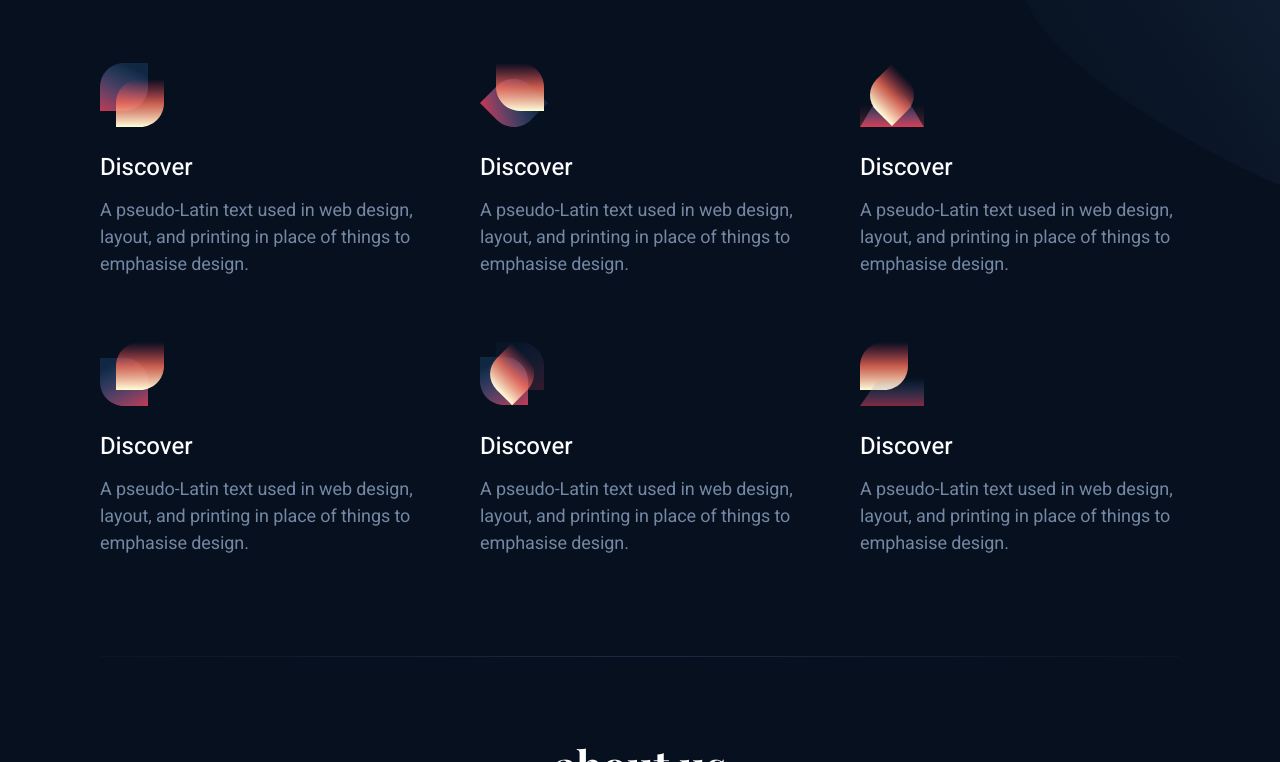
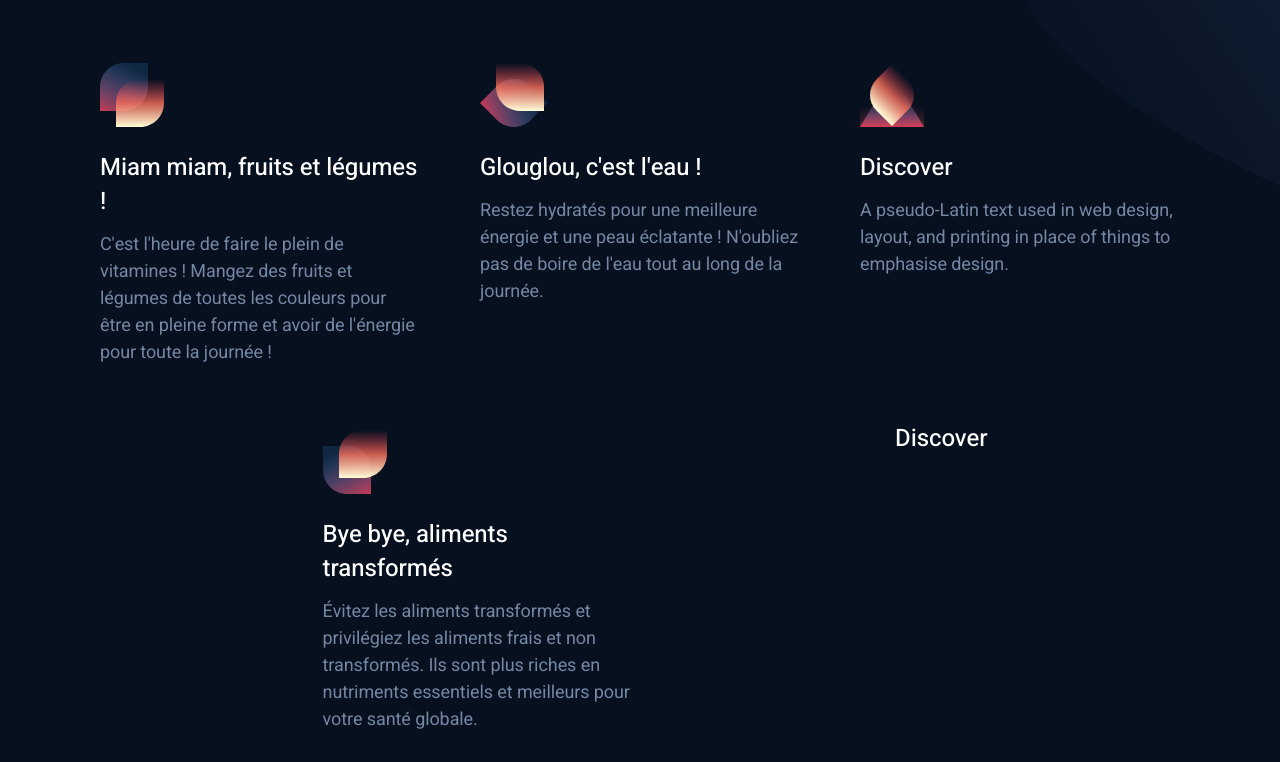
Before and after one commit to letihab/letihab.github.io, a plain HTML site: page index.html in a window 1280 px wide. Shown: the part 745-1507 px from the top of the page. Drawn offline with nearby package versions, Linux system fonts and the light colour scheme.

Commit message:
update template

```diff
--- a/index.html
+++ b/index.html
@@ -132,7 +132,7 @@
             <section class="features section">
                 <div class="container">
 					<div class="features-inner section-inner has-bottom-divider">
-						<h2 class="section-title mt-0">Bold features</h2>
+						<h2 class="section-title mt-0">conseils reéquilibrage alimentaire</h2>
                         <div class="features-wrap">
                             <div class="feature is-revealing">
                                 <div class="feature-inner">
@@ -155,8 +155,8 @@
 										    </g>
 										</svg>
                                     </div>
-                                    <h3 class="feature-title mt-24">Discover</h3>
-                                    <p class="text-sm mb-0">A pseudo-Latin text used in web design, layout, and printing in place of things to emphasise design.</p>
+                                    <h3 class="feature-title mt-24">Miam miam, fruits et légumes !</h3>
+                                    <p class="text-sm mb-0">C'est l'heure de faire le plein de vitamines ! Mangez des fruits et légumes de toutes les couleurs pour être en pleine forme et avoir de l'énergie pour toute la journée !</p>
                                 </div>
                             </div>
 							<div class="feature is-revealing">
@@ -180,8 +180,8 @@
 										    </g>
 										</svg>
                                     </div>
-                                    <h3 class="feature-title mt-24">Discover</h3>
-                                    <p class="text-sm mb-0">A pseudo-Latin text used in web design, layout, and printing in place of things to emphasise design.</p>
+                                    <h3 class="feature-title mt-24">Glouglou, c'est l'eau !</h3>
+                                    <p class="text-sm mb-0">Restez hydratés pour une meilleure énergie et une peau éclatante ! N'oubliez pas de boire de l'eau tout au long de la journée.</p>
                                 </div>
                             </div>
                             <div class="feature is-revealing">
@@ -235,32 +235,11 @@
 										    </g>
 										</svg>
                                     </div>
-                                    <h3 class="feature-title mt-24">Discover</h3>
-                                    <p class="text-sm mb-0">A pseudo-Latin text used in web design, layout, and printing in place of things to emphasise design.</p>
+                                    <h3 class="feature-title mt-24">Bye bye, aliments transformés </h3>
+                                    <p class="text-sm mb-0">Évitez les aliments transformés et privilégiez les aliments frais et non transformés. Ils sont plus riches en nutriments essentiels et meilleurs pour votre santé globale.</p>
                                 </div>
                             </div>
-							<div class="feature is-revealing">
-                                <div class="feature-inner">
-                                    <div class="feature-icon">
-										<svg width="64" height="64" xmlns="http://www.w3.org/2000/svg">
-										    <defs>
-										        <linearGradient x1="0%" y1="100%" x2="50%" y2="0%" id="feature-5-a">
-										            <stop stop-color="#F9425F" stop-opacity=".8" offset="0%"/>
-										            <stop stop-color="#47A1F9" stop-opacity=".16" offset="100%"/>
-										        </linearGradient>
-										        <linearGradient x1="50%" y1="100%" x2="50%" y2="0%" id="feature-5-b">
-										            <stop stop-color="#FDFFDA" offset="0%"/>
-										            <stop stop-color="#F97059" stop-opacity=".798" offset="49.935%"/>
-										            <stop stop-color="#F9425F" stop-opacity="0" offset="100%"/>
-										        </linearGradient>
-										    </defs>
-										    <g fill="none" fill-rule="evenodd">
-										        <path d="M24 63H0V39c0-13.255 10.745-24 24-24h24v24c0 13.255-10.745 24-24 24" fill="url(#feature-5-a)" transform="matrix(-1 0 0 1 48 0)"/>
-										        <path d="M40 48H16V24C16 10.745 26.745 0 40 0h24v24c0 13.255-10.745 24-24 24" fill-opacity=".24" fill="url(#feature-5-a)" transform="matrix(-1 0 0 1 80 0)"/>
-										        <path d="M10.113 10.113v22c0 12.15 9.85 22 22 22h22v-22c0-12.15-9.85-22-22-22h-22z" fill="url(#feature-5-b)" transform="rotate(45 32.113 32.113)"/>
-										    </g>
-										</svg>
-                                    </div>
+
                                     <h3 class="feature-title mt-24">Discover</h3>
                                     <p class="text-sm mb-0">A pseudo-Latin text used in web design, layout, and printing in place of things to emphasise design.</p>
                                 </div>
@@ -286,9 +265,6 @@
 										    </g>
 										</svg>
                                     </div>
-                                    <h3 class="feature-title mt-24">Discover</h3>
-                                    <p class="text-sm mb-0">A pseudo-Latin text used in web design, layout, and printing in place of things to emphasise design.</p>
-                                </div>
                             </div>
                         </div>
                     </div>
```
